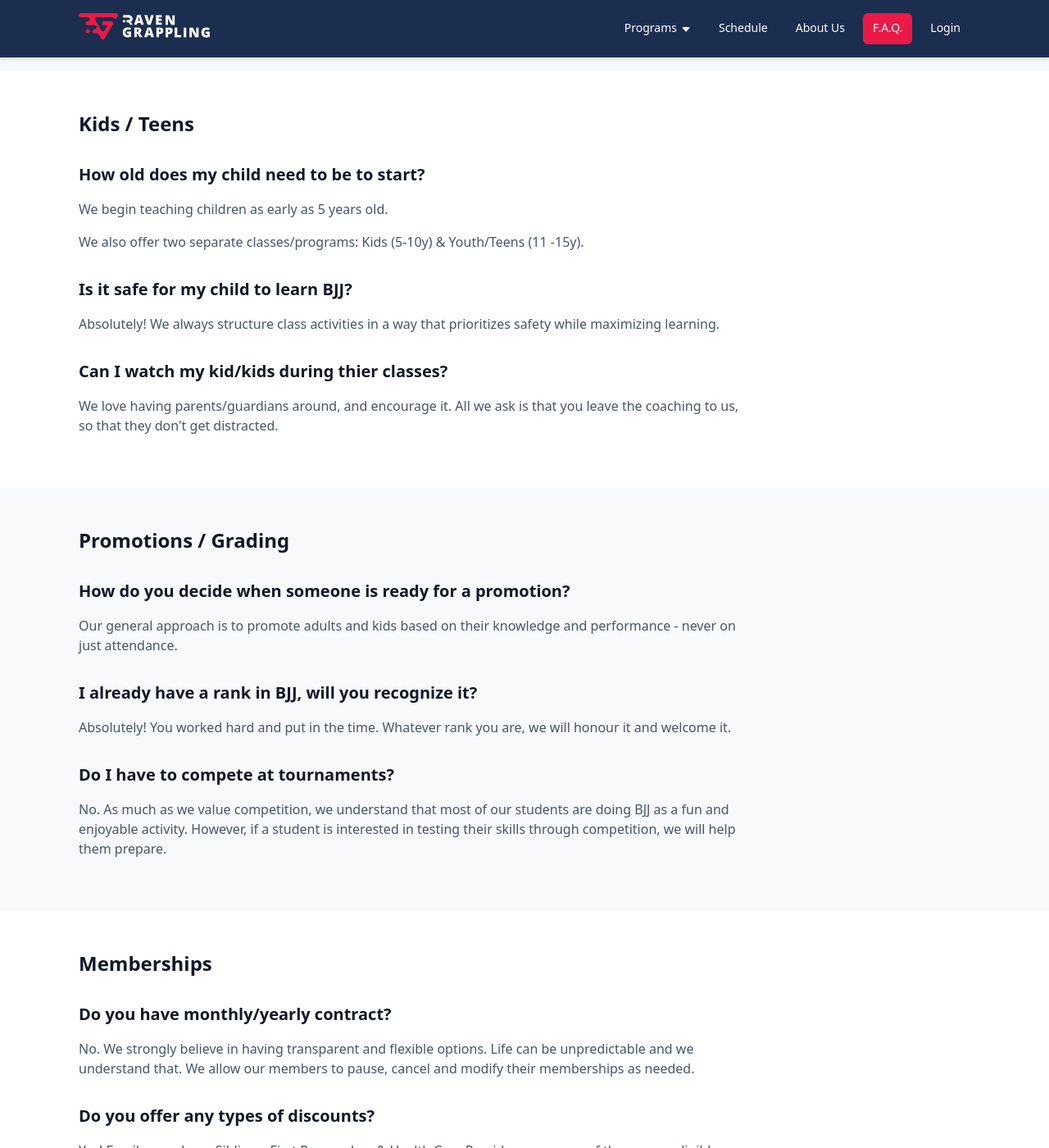
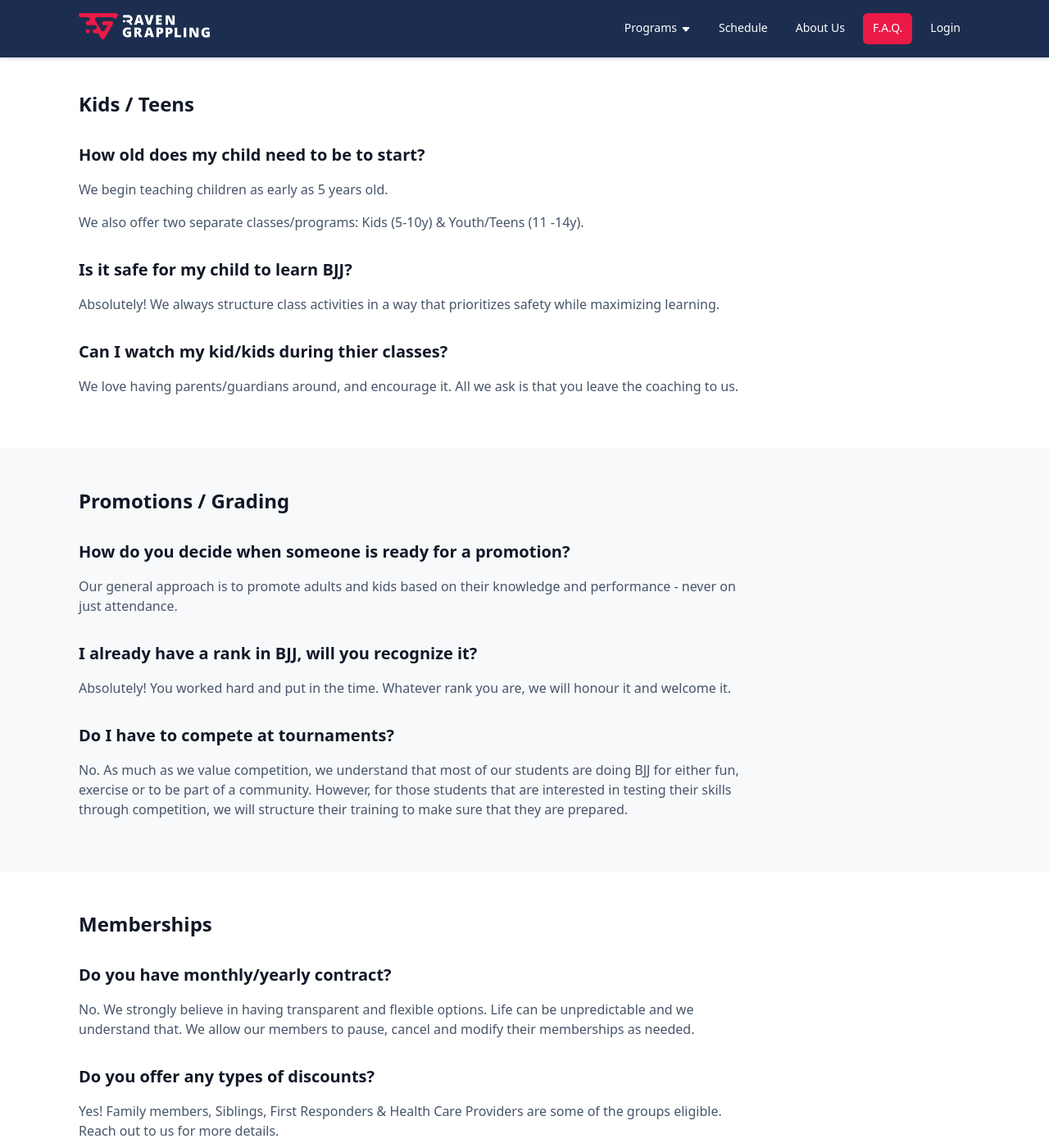
Before and after one commit to RavenGrappling/RavenGrappling.github.io, a Jekyll site: the page built from pages/faq.html, in a window 1280 px wide and 1400 px high, scrolled down 1967 px. Shown: the whole window at 82% size. Built offline with Jekyll 4.4.1, drawn with Linux system fonts in a browser that asks for light colours; some of the changed text lies outside the part shown.

Commit message:
Update faq.html

```diff
--- a/pages/faq.html
+++ b/pages/faq.html
@@ -94,7 +94,7 @@
         I am # of years old, is it too late to start?
       </h3>
       <p>
-        Absolutely not! BJJ is commonly practiced by people all over the world who are as young as 3, as well as by those who are over 65+. At first, it can feel intimidating trying something new, but we promise to make you feel welcome.
+        Absolutely not! BJJ is commonly practiced by people all over the world by all age groups! It not unusual see students who are 60+. At first, it can look intimidating trying something new, but we promise to make you feel welcome.
       </p>
       <h3>
         I'm worried about injuries, is Jiu Jitsu a good fit for me?
@@ -119,7 +119,7 @@
       We begin teaching children as early as 5 years old.
     </p>
     <p>
-      We also offer two separate classes/programs: Kids (5-10y) & Youth/Teens (11 -15y).
+      We also offer two separate classes/programs: Kids (5-10y) & Youth/Teens (11 -14y).
     </p>
     <h3>
       Is it safe for my child to learn BJJ?
@@ -131,7 +131,7 @@
       Can I watch my kid/kids during thier classes?
     </h3>
     <p>
-      We love having parents/guardians around, and encourage it. All we ask is that you leave the coaching to us, so that they don't get distracted.
+      We love having parents/guardians around, and encourage it. All we ask is that you leave the coaching to us.
     </p>
   </div>
 </section>
@@ -158,8 +158,8 @@
         Do I have to compete at tournaments?
       </h3>
       <p>
-        No. As much as we value competition, we understand that most of our students are doing BJJ as a fun and enjoyable activity.
-        However, if a student is interested in testing their skills through competition, we will help them prepare.
+        No. As much as we value competition, we understand that most of our students are doing BJJ for either fun, exercise or to be part of a community.
+        However, for those students that are interested in testing their skills through competition, we will structure their training to make sure that they are prepared.
       </p>
     </div>
   </section>
```
Also changed, not shown: other parts of pages/faq.html (+2 -2 lines).
